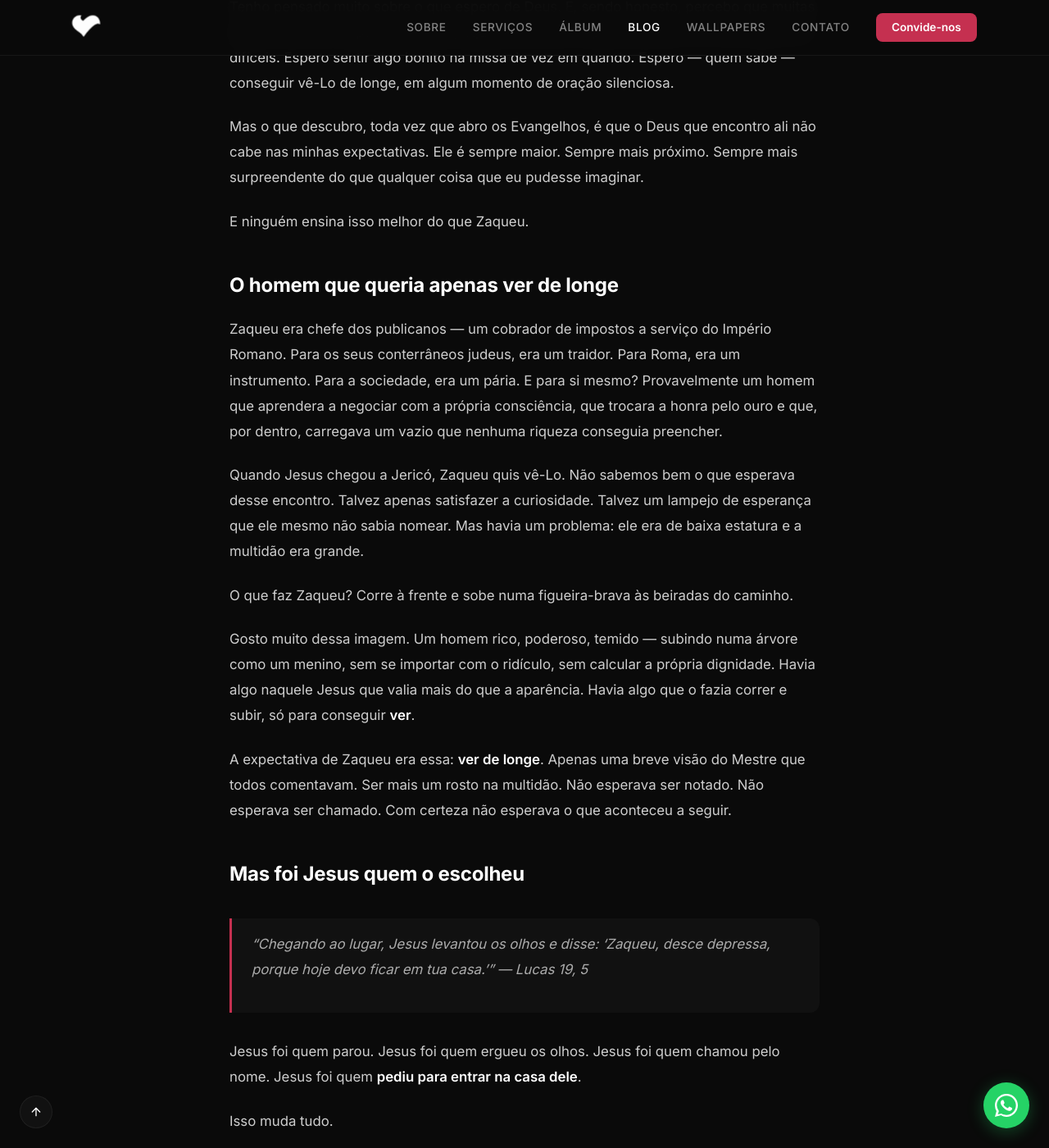
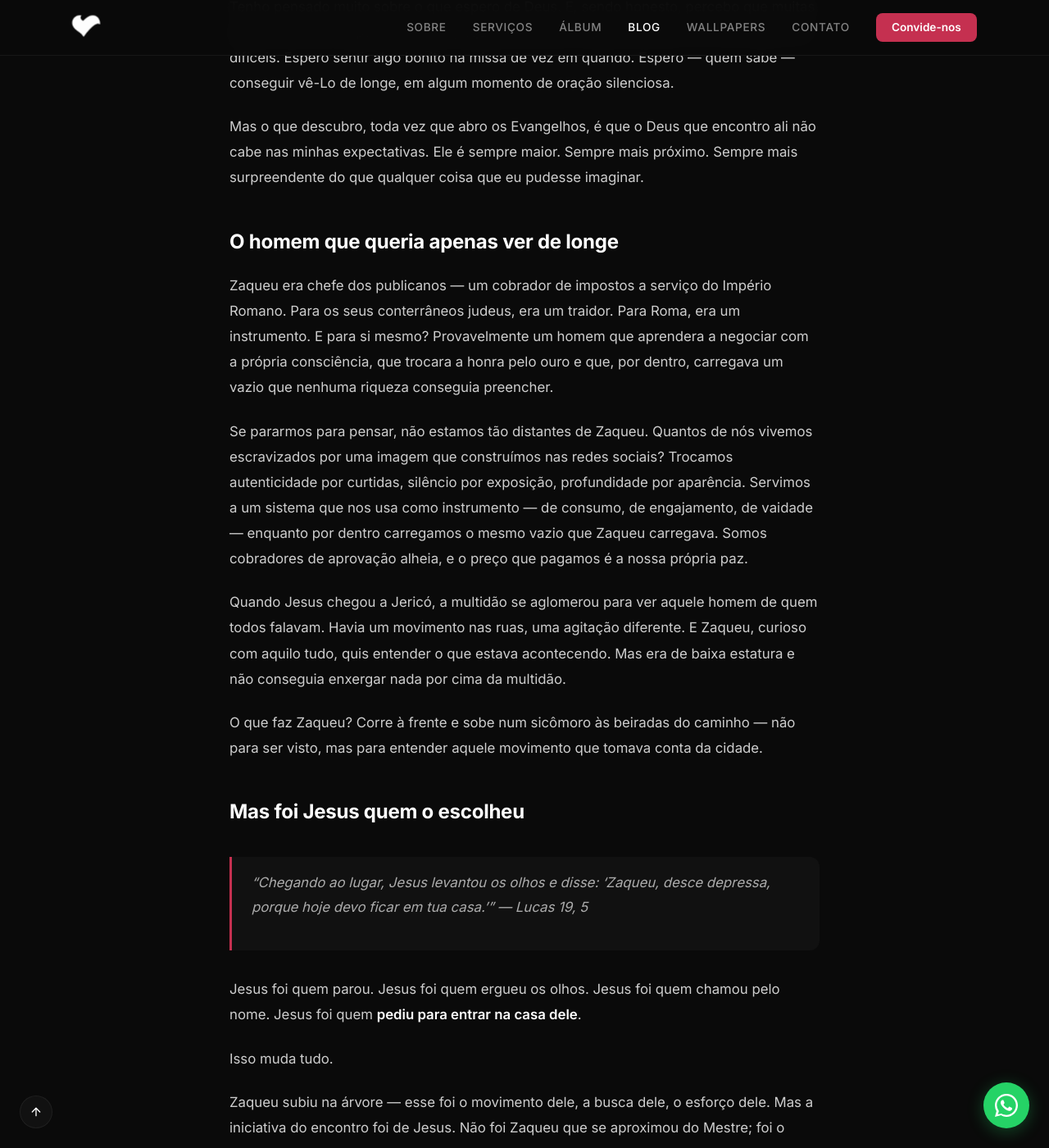
Before and after one commit to idelberto/SITE.jeito-agape.JS, a Jekyll site: the page built from _posts/2026-02-23-a-conversao-que-comeca-no-olhar-de-cristo.md, in a window 1280 px wide and 1400 px high, scrolled down 964 px. Shown: the whole window at 82% size. Built offline with Jekyll 4.4.1, drawn with Linux system fonts in a browser that asks for light colours; nearby versions of some CDN libraries; some web fonts are replaced; some of the changed text lies outside the part shown.

Commit message:
refactor: revise narrative structure and enhance clarity in Zaqueu's story

```diff
--- a/_posts/2026-02-23-a-conversao-que-comeca-no-olhar-de-cristo.md
+++ b/_posts/2026-02-23-a-conversao-que-comeca-no-olhar-de-cristo.md
@@ -15,19 +15,15 @@ Tenho pensado muito sobre o que espero de Deus. E, sendo honesto, percebo que mu
 
 Mas o que descubro, toda vez que abro os Evangelhos, é que o Deus que encontro ali não cabe nas minhas expectativas. Ele é sempre maior. Sempre mais próximo. Sempre mais surpreendente do que qualquer coisa que eu pudesse imaginar.
 
-E ninguém ensina isso melhor do que Zaqueu.
-
 ## O homem que queria apenas ver de longe
 
-Zaqueu era chefe dos publicanos — um cobrador de impostos a serviço do Império Romano. Para os seus conterrâneos judeus, era um traidor. Para Roma, era um instrumento. Para a sociedade, era um pária. E para si mesmo? Provavelmente um homem que aprendera a negociar com a própria consciência, que trocara a honra pelo ouro e que, por dentro, carregava um vazio que nenhuma riqueza conseguia preencher.
+Zaqueu era chefe dos publicanos — um cobrador de impostos a serviço do Império Romano. Para os seus conterrâneos judeus, era um traidor. Para Roma, era um instrumento. E para si mesmo? Provavelmente um homem que aprendera a negociar com a própria consciência, que trocara a honra pelo ouro e que, por dentro, carregava um vazio que nenhuma riqueza conseguia preencher.
 
-Quando Jesus chegou a Jericó, Zaqueu quis vê-Lo. Não sabemos bem o que esperava desse encontro. Talvez apenas satisfazer a curiosidade. Talvez um lampejo de esperança que ele mesmo não sabia nomear. Mas havia um problema: ele era de baixa estatura e a multidão era grande.
+Se pararmos para pensar, não estamos tão distantes de Zaqueu. Quantos de nós vivemos escravizados por uma imagem que construímos nas redes sociais? Trocamos autenticidade por curtidas, silêncio por exposição, profundidade por aparência. Servimos a um sistema que nos usa como instrumento — de consumo, de engajamento, de vaidade — enquanto por dentro carregamos o mesmo vazio que Zaqueu carregava. Somos cobradores de aprovação alheia, e o preço que pagamos é a nossa própria paz.
 
-O que faz Zaqueu? Corre à frente e sobe numa figueira-brava às beiradas do caminho.
+Quando Jesus chegou a Jericó, a multidão se aglomerou para ver aquele homem de quem todos falavam. Havia um movimento nas ruas, uma agitação diferente. E Zaqueu, curioso com aquilo tudo, quis entender o que estava acontecendo. Mas era de baixa estatura e não conseguia enxergar nada por cima da multidão.
 
-Gosto muito dessa imagem. Um homem rico, poderoso, temido — subindo numa árvore como um menino, sem se importar com o ridículo, sem calcular a própria dignidade. Havia algo naquele Jesus que valia mais do que a aparência. Havia algo que o fazia correr e subir, só para conseguir **ver**.
-
-A expectativa de Zaqueu era essa: **ver de longe**. Apenas uma breve visão do Mestre que todos comentavam. Ser mais um rosto na multidão. Não esperava ser notado. Não esperava ser chamado. Com certeza não esperava o que aconteceu a seguir.
+O que faz Zaqueu? Corre à frente e sobe num sicômoro às beiradas do caminho — não para ser visto, mas para entender aquele movimento que tomava conta da cidade.
 
 ## Mas foi Jesus quem o escolheu
 
@@ -42,8 +38,6 @@ Zaqueu subiu na árvore — esse foi o movimento dele, a busca dele, o esforço
 Quando leio isso, me dou conta de que é assim que Cristo opera. Nós subimos na árvore — com nossos esforços, nossas rezas, nossas buscas — esperando talvez apenas uma visão distante de Deus. E então Ele olha para nós, nos chama pelo nome e diz: *"Hoje devo ficar em tua casa."*
 
 Não é nossa busca que gera o encontro. É a misericórdia Dele que nos acha.
-
-## O contraste que Mateus nos mostra
 
 O Evangelho de Mateus guarda uma cena que ilumina ainda mais a história de Zaqueu. Um jovem rico se aproxima de Jesus e pergunta o que deve fazer para alcançar a vida eterna. Jesus lhe responde que venda tudo o que tem, dê aos pobres e o siga.
 
```
